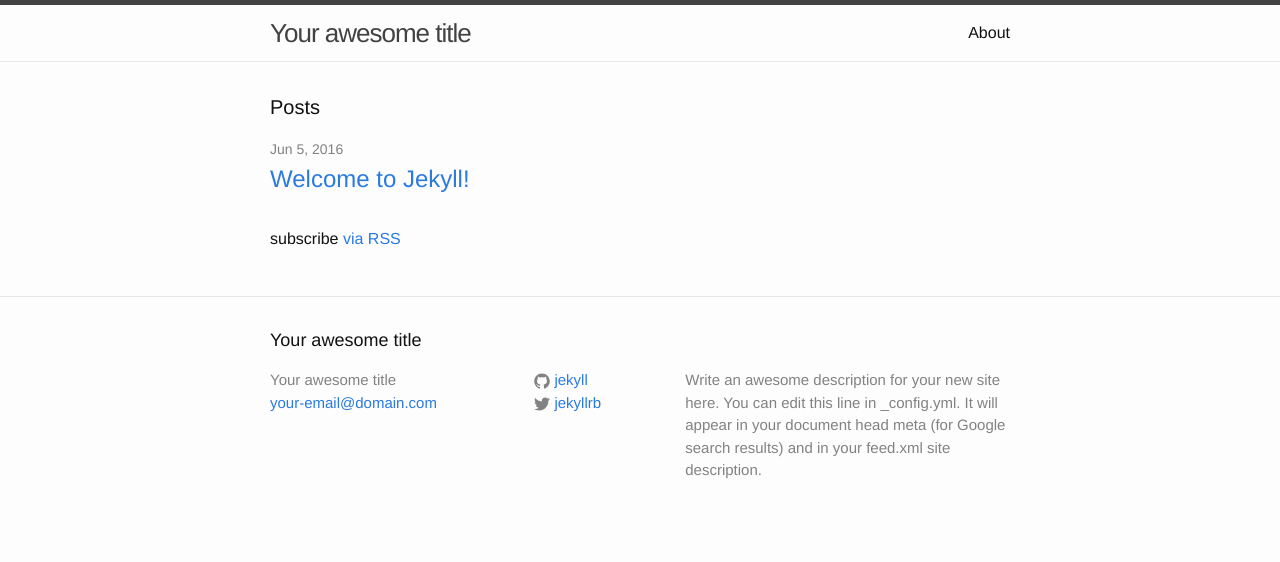
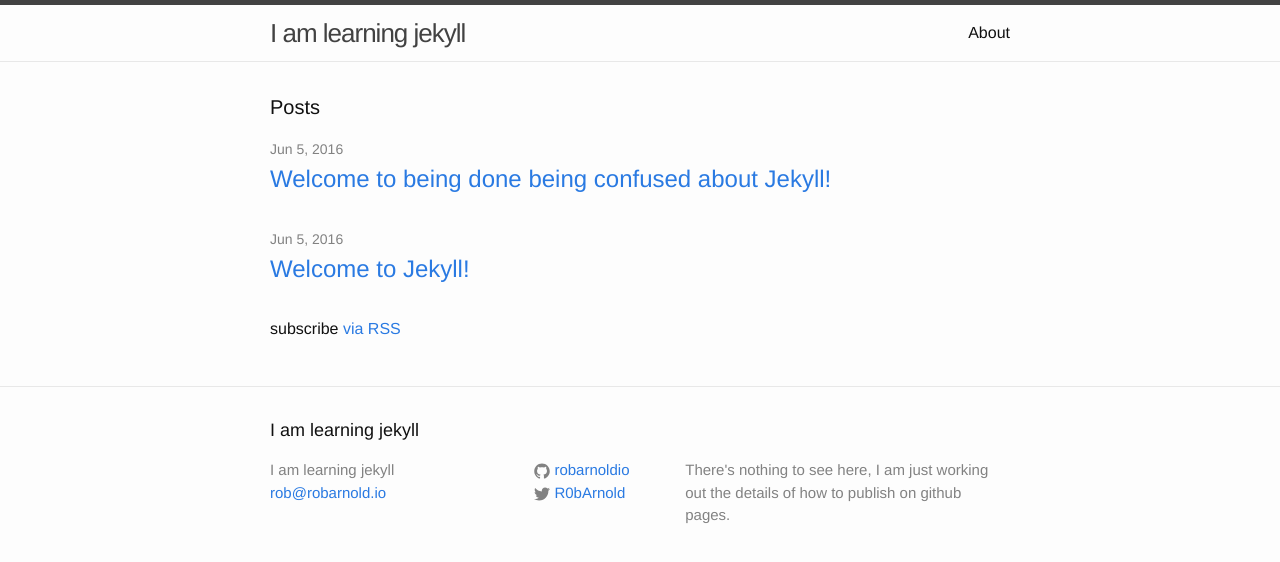
Before and after one commit to robarnoldio/baz, a Jekyll site: the page built from index.html, in a window 1280 px wide. Shown: the top 562 px of the page. Built offline with Jekyll 4.4.1, drawn with Linux system fonts in a browser that asks for light colours.

Commit message:
hold on...

```diff
--- a/_config.yml
+++ b/_config.yml
@@ -6,16 +6,15 @@
 # 'jekyll serve'. If you change this file, please restart the server process.
 
 # Site settings
-title: Your awesome title
-email: your-email@domain.com
+title: I am learning jekyll
+email: rob@robarnold.io
 description: > # this means to ignore newlines until "baseurl:"
-  Write an awesome description for your new site here. You can edit this
-  line in _config.yml. It will appear in your document head meta (for
-  Google search results) and in your feed.xml site description.
+  There's nothing to see here, I am just working out the details of how
+  to publish on github pages.
 baseurl: "" # the subpath of your site, e.g. /blog
-url: "http://yourdomain.com" # the base hostname & protocol for your site
-twitter_username: jekyllrb
-github_username:  jekyll
+url: "http://baz.robarnold.me" # the base hostname & protocol for your site
+twitter_username: R0bArnold
+github_username:  robarnoldio
 
 # Build settings
 markdown: kramdown
--- /dev/null
+++ b/_posts/2016-06-04-less-confused-now.md
@@ -0,0 +1,22 @@
+---
+layout: post
+title:  "Welcome to being done being confused about Jekyll!"
+date:   2016-06-04 21:26:10 -0500
+categories: jekyll update
+---
+
+# well alrighty then
+
+I may just about have it.
+
+What I missed was that I didn't really need to *only* upload my generated site
+to github pages after I built it locally with Jekyll. All the magic crap that
+happens when I run `jekyll build` client side is happening behind the scenes
+server side on github pages.
+
+So I need to work less hard than I was trying to in the first place. Just
+update client side then `git push`.
+
+*Added:* I need to add the new files to the repo first.
+
+Next step: learn how to do all that from Atom directly.
```
